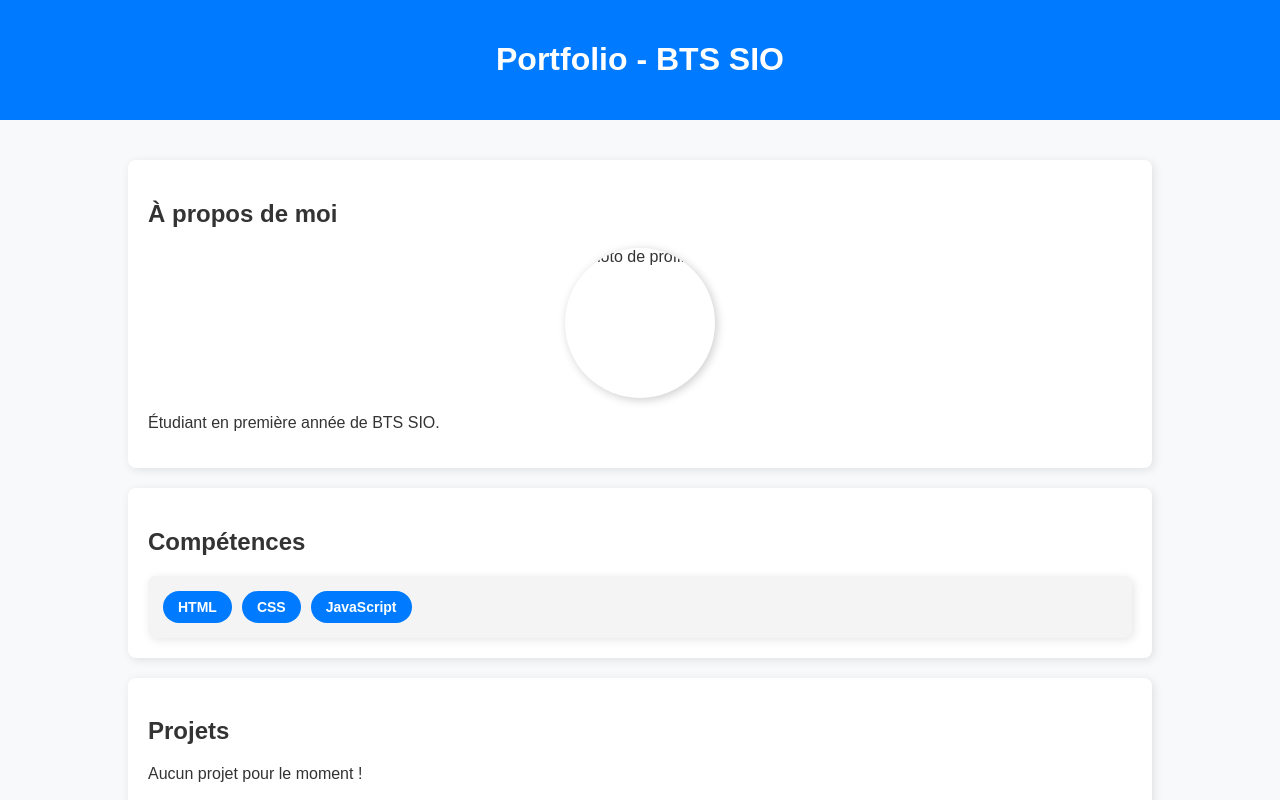
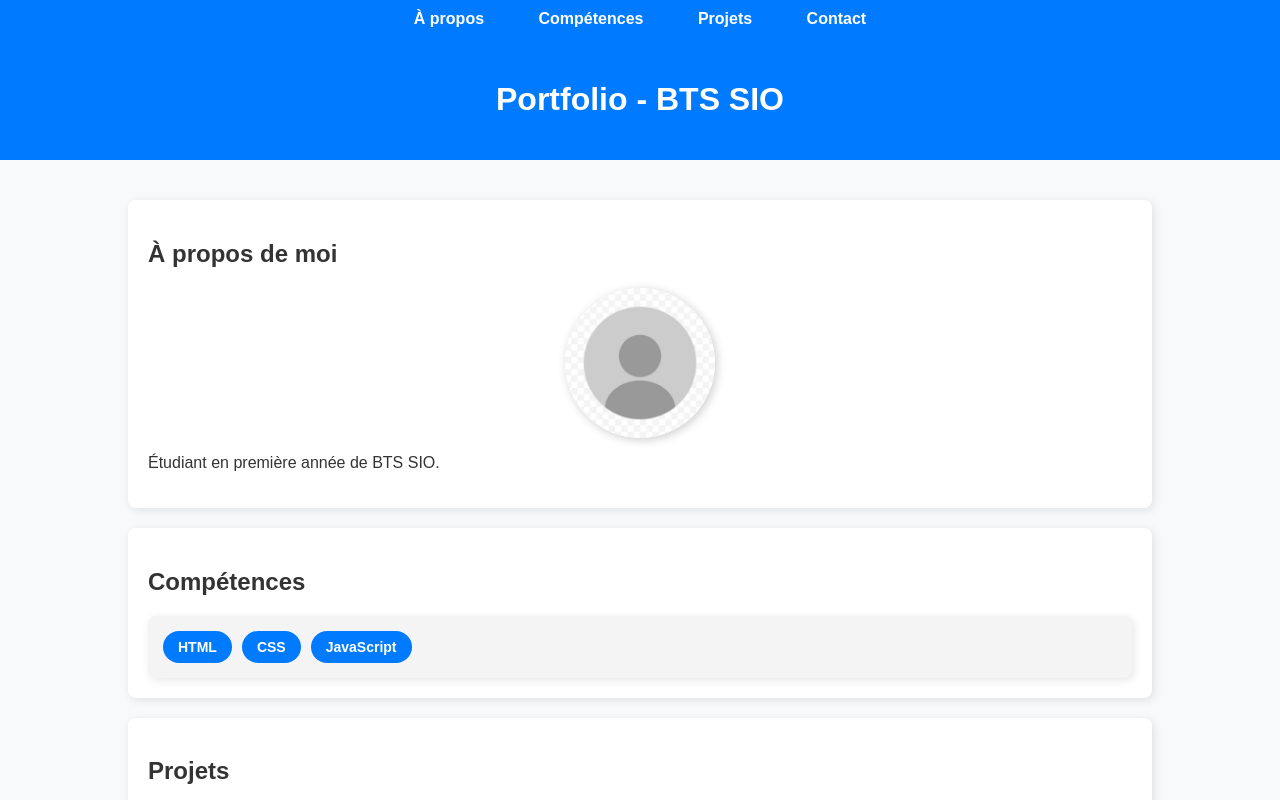
Before and after one commit to Oscar74540/SITE, a plain HTML site: page index.html in a window 1280 px wide. Shown: the top 800 px of the page. Drawn offline with Linux system fonts and the light colour scheme.

Commit message:
ajout photo de profil + bandeau statique interractif

```diff
--- a/index.html
+++ b/index.html
@@ -3,21 +3,32 @@
 <head>
     <meta charset="UTF-8">
     <meta name="viewport" content="width=device-width, initial-scale=1.0">
-    <title>Portfolio - Étudiant BTS SIO</title>
+    <title>Portfolio - Oscar François BTS SIO</title>
     <link rel="stylesheet" href="styles.css">
 </head>
 <body>
+
+    <nav class="navbar">
+        <ul>
+            <li><a href="#about">À propos</a></li>
+            <li><a href="#skills">Compétences</a></li>
+            <li><a href="#projects">Projets</a></li>
+            <li><a href="#contact">Contact</a></li>
+        </ul>
+    </nav>
+
     <header>
         <h1>Portfolio - BTS SIO</h1>
     </header>
+
     <div class="container">
-        <div class="section">
+        <div class="section" id="about">
             <h2>À propos de moi</h2>
-            <img src="profile.jpg" alt="Photo de profil" class="profile-img">
+            <img src="pdp.jpg" alt="Photo de profil" class="profile-img">
             <p>Étudiant en première année de BTS SIO.</p>
         </div>
 
-        <div class="section">
+        <div class="section" id="skills">
             <h2>Compétences</h2>
             <div class="skills-box">
                 <span class="skill">HTML</span>
@@ -26,12 +37,12 @@
             </div>
         </div>
 
-        <div class="section">
+        <div class="section" id="projects">
             <h2>Projets</h2>
             <p>Aucun projet pour le moment !</p>
         </div>
 
-        <div class="section">
+        <div class="section" id="contact">
             <h2>Contact</h2>
             <p>Email : oscar.francois@orange.com</p>
         </div>
@@ -40,5 +51,6 @@
     <footer>
         <p>&copy; 2025 Portfolio BTS SIO - Tous droits réservés.</p>
     </footer>
+
 </body>
 </html>
--- a/styles.css
+++ b/styles.css
@@ -7,16 +7,52 @@ body {
     color: #333;
 }
 
+/* Bandeau de navigation statique */
+.navbar {
+    position: fixed;
+    top: 0;
+    width: 100%;
+    background-color: #007bff;
+    padding: 10px 0;
+    text-align: center;
+    z-index: 1000;
+}
+
+.navbar ul {
+    list-style-type: none;
+    margin: 0;
+    padding: 0;
+}
+
+.navbar ul li {
+    display: inline;
+    margin: 0 15px;
+}
+
+.navbar ul li a {
+    text-decoration: none;
+    color: white;
+    font-weight: bold;
+    font-size: 16px;
+    padding: 10px;
+}
+
+.navbar ul li a:hover {
+    text-decoration: underline;
+}
+
+/* Ajustement pour compenser la barre de navigation fixe */
+header {
+    padding-top: 60px;
+    background-color: #007bff;
+    color: white;
+    text-align: center;
+    padding-bottom: 20px;
+}
+
 .container {
     width: 80%;
     margin: auto;
-    padding: 20px;
-}
-
-header {
-    background-color: #007bff;
-    color: white;
-    text-align: center;
     padding: 20px;
 }
 
```
Also changed, not shown: pdp.jpg (added).
